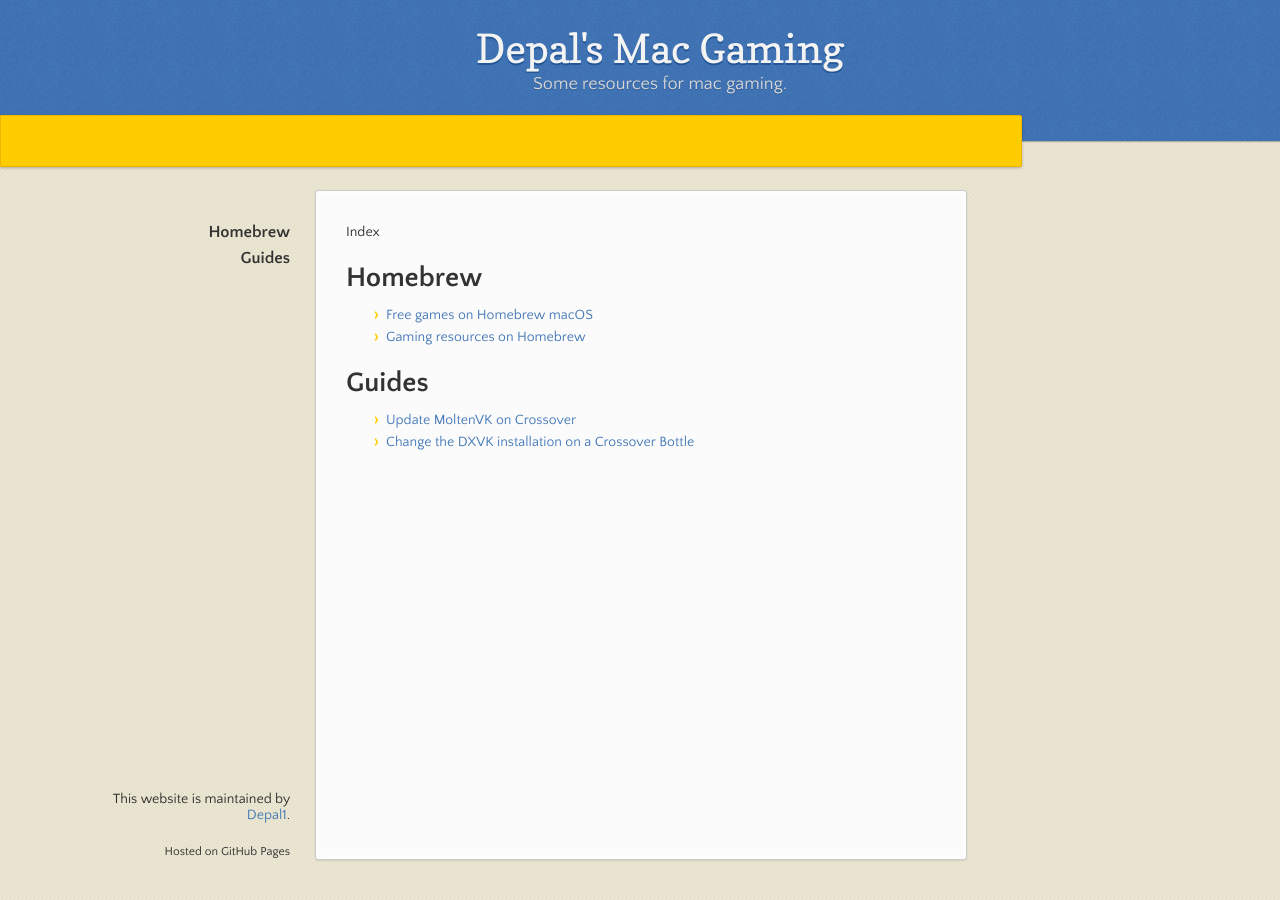
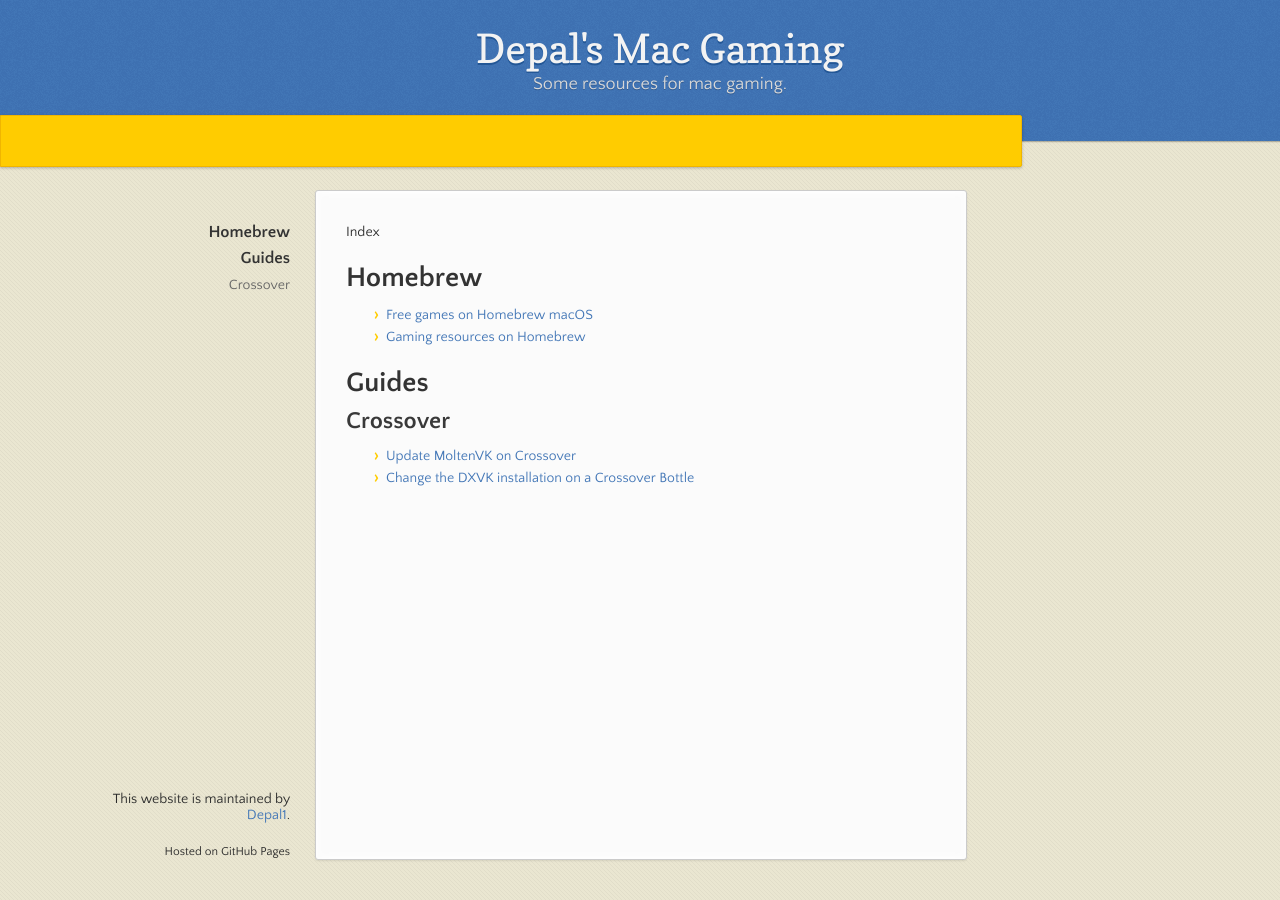
Before and after one commit to Depal1/mac-gaming, a Jekyll site: the page built from index.md, in a window 1280 px wide. Built offline with Jekyll 4.4.1, drawn with Linux system fonts in a browser that asks for light colours.

Commit message:
Update index.md

```diff
--- a/index.md
+++ b/index.md
@@ -9,5 +9,7 @@
 * [Gaming resources on Homebrew](https://gist.github.com/Depal1/c637effadd1f6999c79b21dc9db253d3)
 
 # Guides
+
+## Crossover
 * [Update MoltenVK on Crossover](https://depal1.github.io/mac-gaming/docs/update-MoltenVK-on-Crossover)
 * [Change the DXVK installation on a Crossover Bottle](https://depal1.github.io/mac-gaming/docs/change-DXVK-installation-Crossover-bottle)
```
